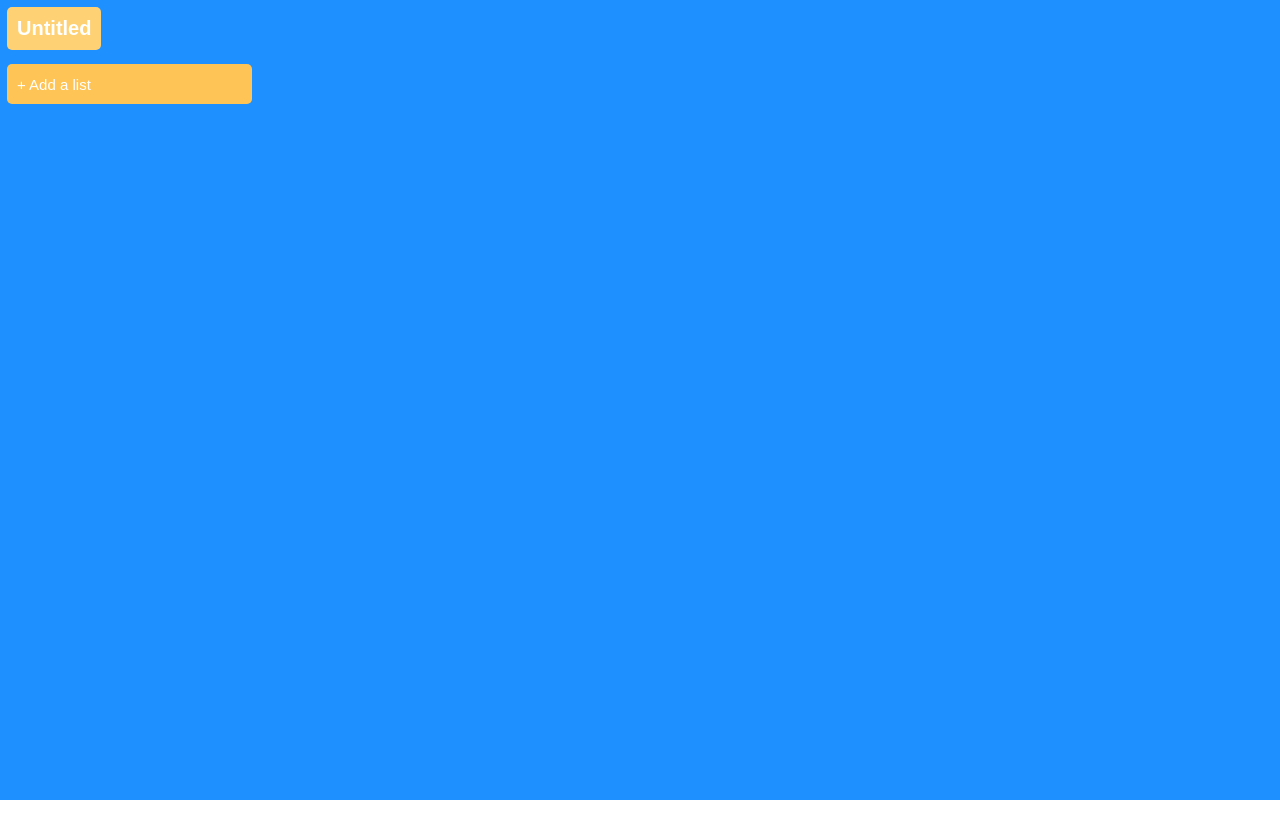
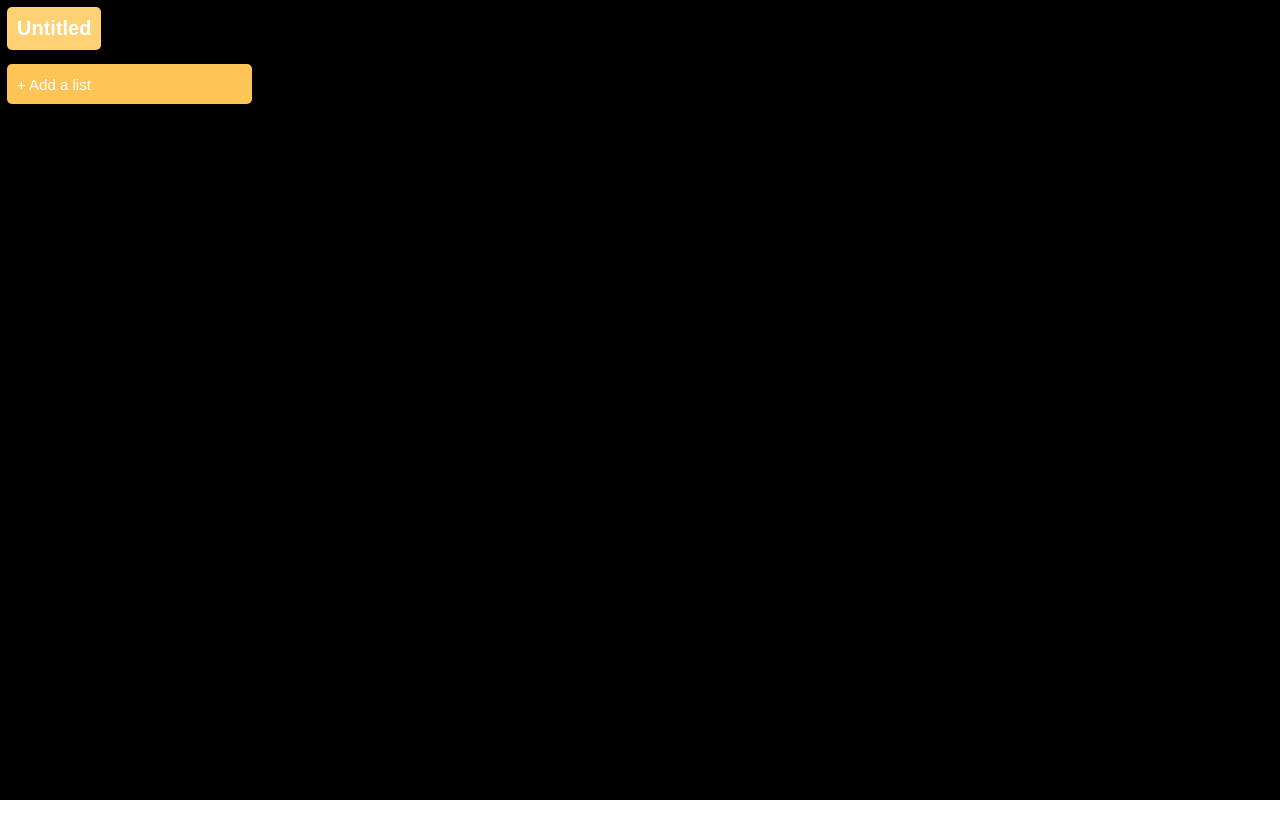
Before and after one commit to raelBernardino/scrum-board, a React (Create React App) app: page / in a window 1280 px wide. Shown: the top 838 px of the page. Built offline with nearby package versions, Linux system fonts and the light colour scheme.

Commit message:
Change bg to black

```diff
--- a/src/App.css
+++ b/src/App.css
@@ -1,5 +1,5 @@
 .Main {
-  background-color: dodgerblue;
+  background-color: black;
   height: 100vh;
   width: auto;
 }
```
